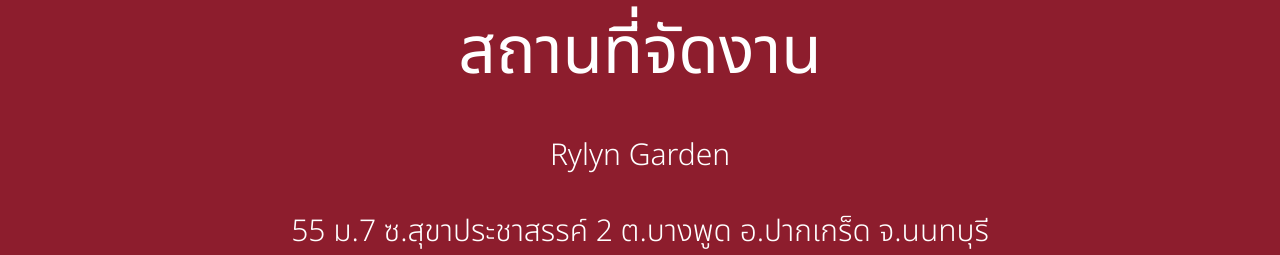
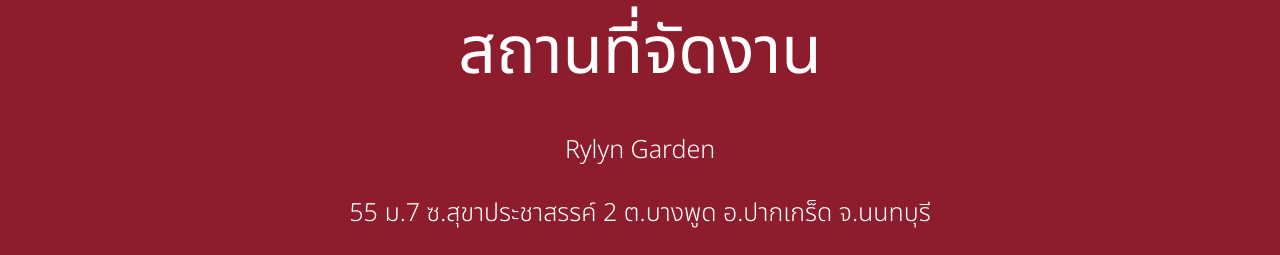
Before and after one commit to kat-jit/kat-jit.github.io, a plain HTML site: page index.html in a window 1280 px wide. Shown: the part 2699-2954 px from the top of the page. Drawn offline with Linux system fonts and the light colour scheme.

Commit message:
Add files via upload

```diff
--- a/index.html
+++ b/index.html
@@ -107,8 +107,8 @@ footer{text-align:center;padding:55px 20px;background:var(--soft);color:var(--mu
 <section class="venue" id="location">
 	<div class="section-inner reveal">
 		<h2>สถานที่จัดงาน</h2>
-		<p class="venue-name serif" data-field="venue" style="font-size:30px">สถานที่จัดงาน</p>
-		<p data-field="address" style="font-size:30px">รายละเอียดสถานที่จะแจ้งให้ทราบอีกครั้ง</p>
+		<p class="venue-name serif" data-field="venue" style="font-size:25px">สถานที่จัดงาน</p>
+		<p data-field="address" style="font-size:25px">รายละเอียดสถานที่จะแจ้งให้ทราบอีกครั้ง</p>
 		<div class="venue-map">
 			<iframe
 				title="แผนที่สถานที่จัดงาน Rylyn Garden"
```
